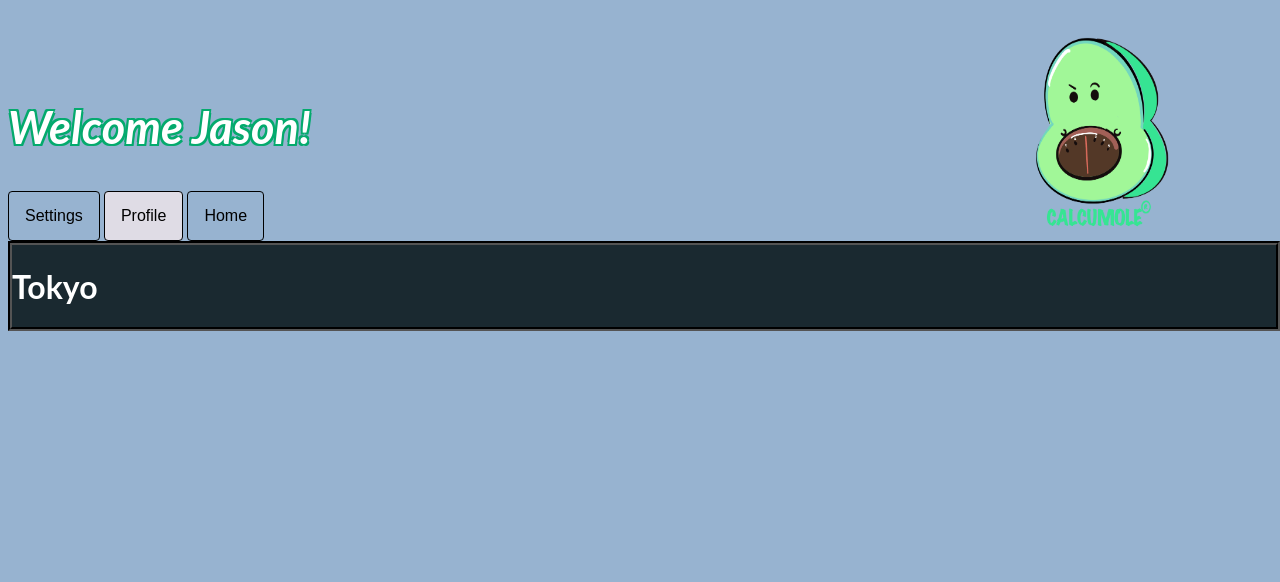
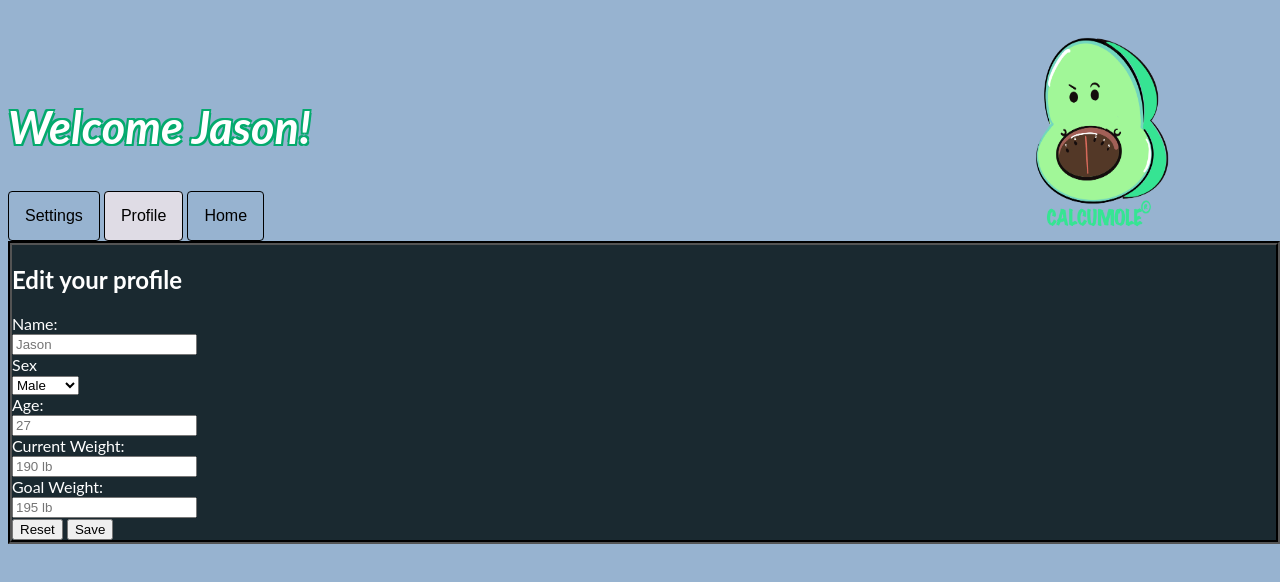
Before and after one commit to cse110-fa22-group15/cse110-fa22-group15, a plain HTML site: page calorieTracker/11.21.2022V1.1/Homepage.html in a window 1280 px wide. Both pictures are taken after a click on the button "Profile". Shown: the top 582 px of the page. Drawn offline with Linux system fonts and the light colour scheme.

Commit message:
Put in Michelle's changes for profile and weight

```diff
--- a/calorieTracker/11.21.2022V1.1/Homepage.html
+++ b/calorieTracker/11.21.2022V1.1/Homepage.html
@@ -81,7 +81,27 @@
 
 
     <div id="Profile" class="tabcontent">
-      <h1>Tokyo</h1>
+      <h2 class="ifo">Edit your profile</h2>
+
+      <label for="name">Name:</label><br>
+      <input type="name" id="name" name="name" placeholder=Jason><br>
+
+      <label for="sex">Sex</label><br>
+      <select id="sex" name="sex">
+        <!-- backend - should show user's sex in default -->
+        <option value="Female">Male</option>
+        <option value="Male">Female</option>
+      </select><br>
+
+      <label for="Age">Age:</label><br>
+      <input type="number" id="age" name="age" placeholder=27><br>
+
+      <label for="weight">Current Weight:</label><br>
+      <input type="number" id="weight" name="weight" placeholder="190 lb"><br>
+      <label for="weight">Goal Weight:</label><br>
+      <input type="number" id="weight" name="weight" placeholder="195 lb"><br>
+      <input class="reset" type="reset" value = "Reset">
+      <input type="submit" value = "Save" onClick="User()"><br>
     </div>
 
     <div id="Settings" class="tabcontent">
@@ -92,6 +112,9 @@
 
 
     <script>
+      function User() {
+        window.location.href="Homepage.html";
+      }
       function openTab(tabName, elmnt, color) {
         var i, tabcontent, tablinks;
         tabcontent = document.getElementsByClassName("tabcontent");
```
Also changed, not shown: calorieTracker/11.21.2022V1.1/GoalWeight.html (+2 -2 lines).
